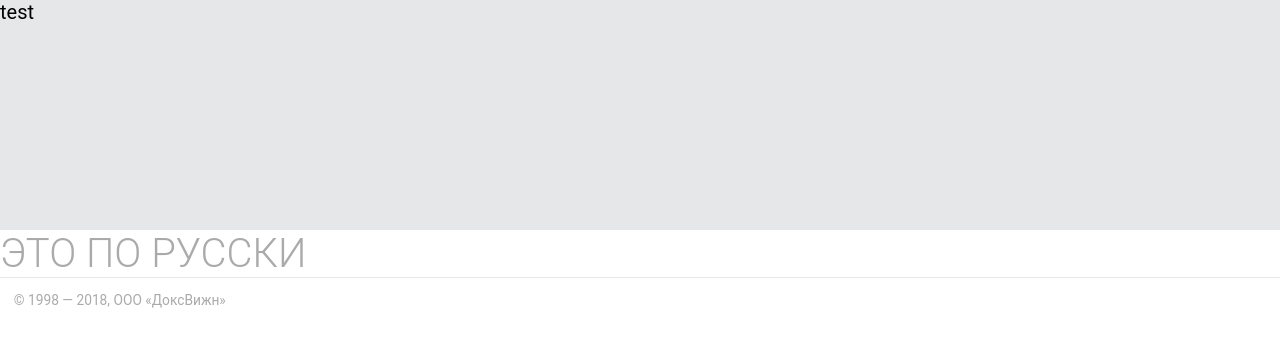
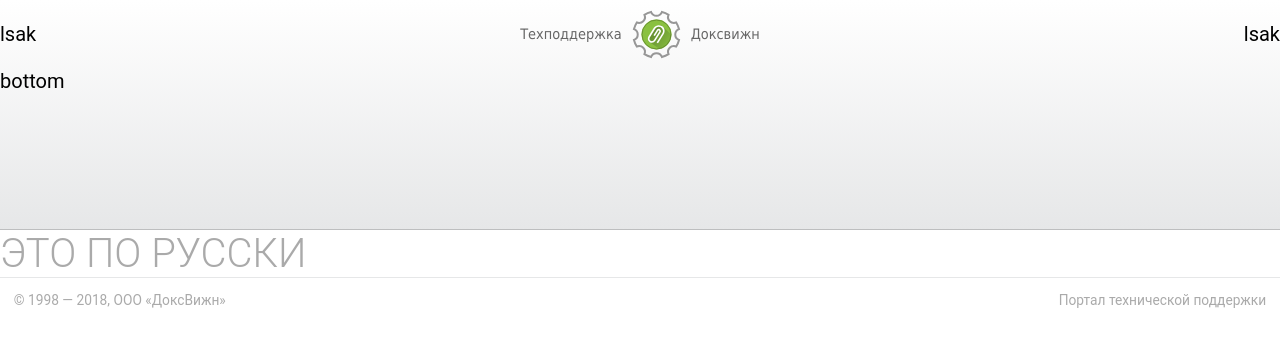
Before and after one commit to emptyfortress/support, a Nuxt app: page / in a window 1280 px wide. Shown: the top 346 px of the page. Built offline with nearby package versions, Linux system fonts and the light colour scheme.

Commit message:
add logo to the top

```diff
--- a/components/BigHeader.vue
+++ b/components/BigHeader.vue
@@ -1,16 +1,45 @@
 <template>
+	<div class="big-header">
+		<div class="topBar">
+			<div>lsak</div>
+			<Logo />
+			<div>lsak</div>
+		</div>
+		<!-- <div class="logo"> -->
+		<!-- 	<img src="~assets/img/logo.svg" alt=""> -->
+		<!-- </div> -->
+		<div class="search">bottom</div>
 
-	<div class="bigHeader">
 	</div>
-
 </template>
 
 <script>
-export default {
-  // transition: 'bounce',
-	// layout: 'dark'
-}
+	import Logo from '@/components/Logo'
+
+	export default {
+		components: {
+			Logo
+		}
+	}
 </script>
 
-<style>
+<style scoped lang="scss">
+@import '~assets/css/colors';
+
+.big-header {
+	display: grid;
+	grid-template-rows: 30% 70%;
+	background: linear-gradient(white, var(--dv-gray2));
+	border-bottom: 1px solid var(--dv-gray3);
+}
+
+.topBar {
+	display: flex;
+	justify-content: space-between;
+	align-items: center;
+	/* background: red; */
+}
+
+
+
 </style>
--- a/components/Footer.vue
+++ b/components/Footer.vue
@@ -1,5 +1,8 @@
 <template>
-	<div class="footer">© 1998 — 2018, ООО «ДоксВижн»</div>
+	<div class="footer">
+		<div>© 1998 — 2018, ООО «ДоксВижн»</div>
+		<div>Портал технической поддержки</div>
+	</div>
 </template>
 
 <script>
@@ -13,12 +16,12 @@ export default {
 	@import '~assets/css/colors';
 
 	.footer {
-		/* background: var(--dv-gray2); */
+		display: flex;
+		justify-content: space-between;
 		padding: 1em;
 		font-size: .86rem;
 		border-top: 1px solid var(--dv-gray2);
 		color: #aaa;
-		/* color: var(--dv-gray3); */
 	}
 
 </style>
--- /dev/null
+++ b/components/Logo.vue
@@ -0,0 +1,30 @@
+<template>
+	<div class="logo">
+		<div>Техподдержка</div>
+		<img src="~assets/img/logo.svg" alt="">
+		<div>Доксвижн</div>
+	</div>
+</template>
+
+<script>
+export default {
+	// transition: 'bounce',
+	// layout: 'dark'
+}
+</script>
+
+<style scoped lang="scss">
+	@import '~assets/css/colors';
+
+	.logo {
+		display: flex;
+		align-items: center;
+		font-size: .9rem;
+		color: #666;
+		font-family: Tahoma;
+		img {
+			margin: 0 10px;
+		}
+	}
+
+</style>
--- a/pages/index.vue
+++ b/pages/index.vue
@@ -1,23 +1,21 @@
 <template>
   <div class="container-main">
-		<div class="big-header">
-			test
-		</div>
+		<BigHeader />
 		<div>
 			<div><h1>Это по русски</h1></div>
 		</div>
 		<Footer />
-    <!-- <p><nuxt&#45;link to="/about">About page</nuxt&#45;link></p> -->
-    <!-- <p><nuxt&#45;link to="/users">Lists of users</nuxt&#45;link></p> -->
   </div>
 </template>
 
 <script>
 	import Footer from '@/components/Footer';
+	import BigHeader from '@/components/BigHeader';
 
 export default {
 	components: {
-		Footer
+		Footer,
+		BigHeader
 	}
 }
 
@@ -32,9 +30,6 @@ export default {
 	grid-template-rows: 230px auto;
 }
 
-.big-header {
-	background: var(--dv-gray2);
-}
 
 
 </style>
```
Also changed, not shown: assets/img/logo.png (added), assets/img/logo.svg (added).
